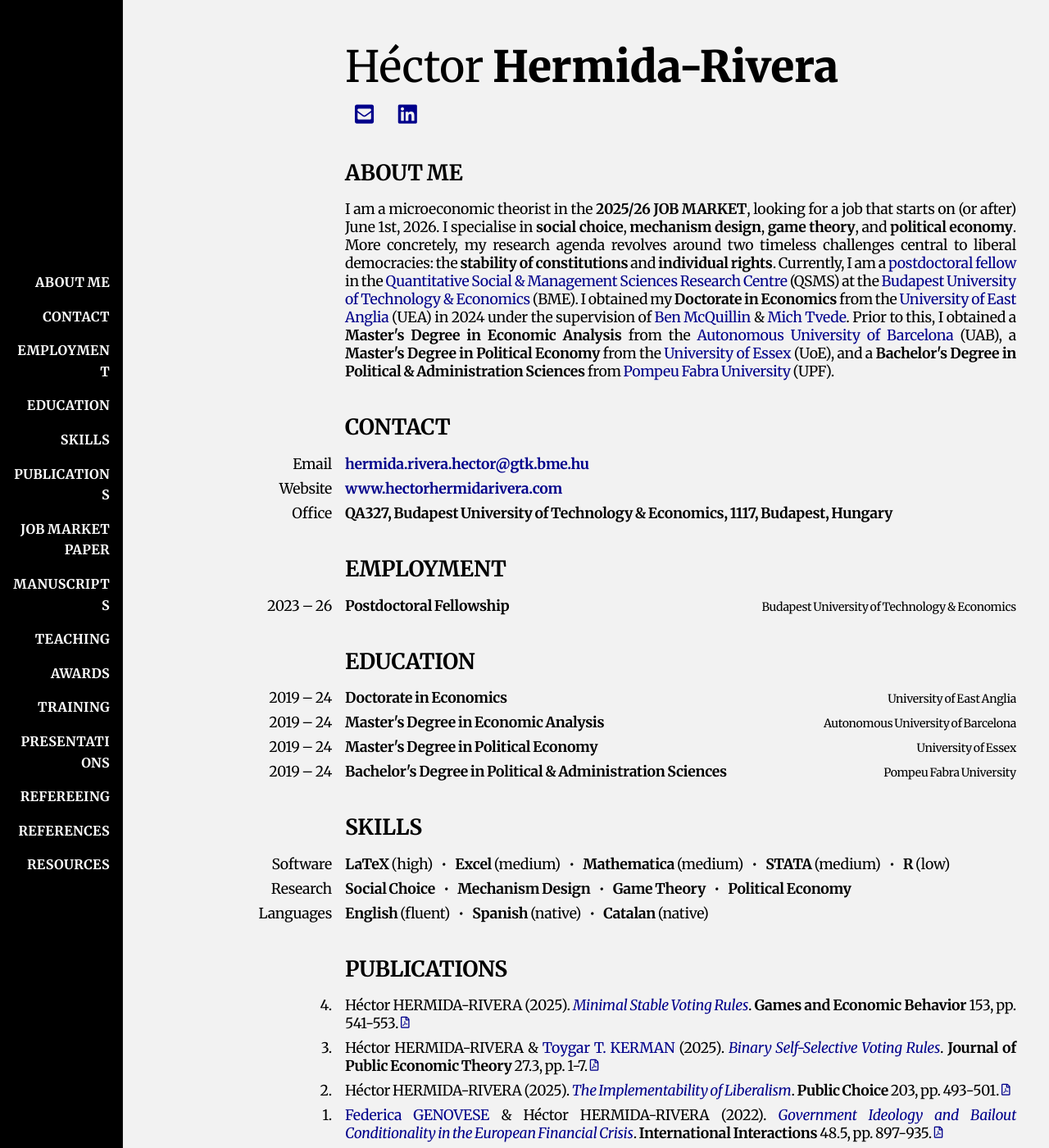
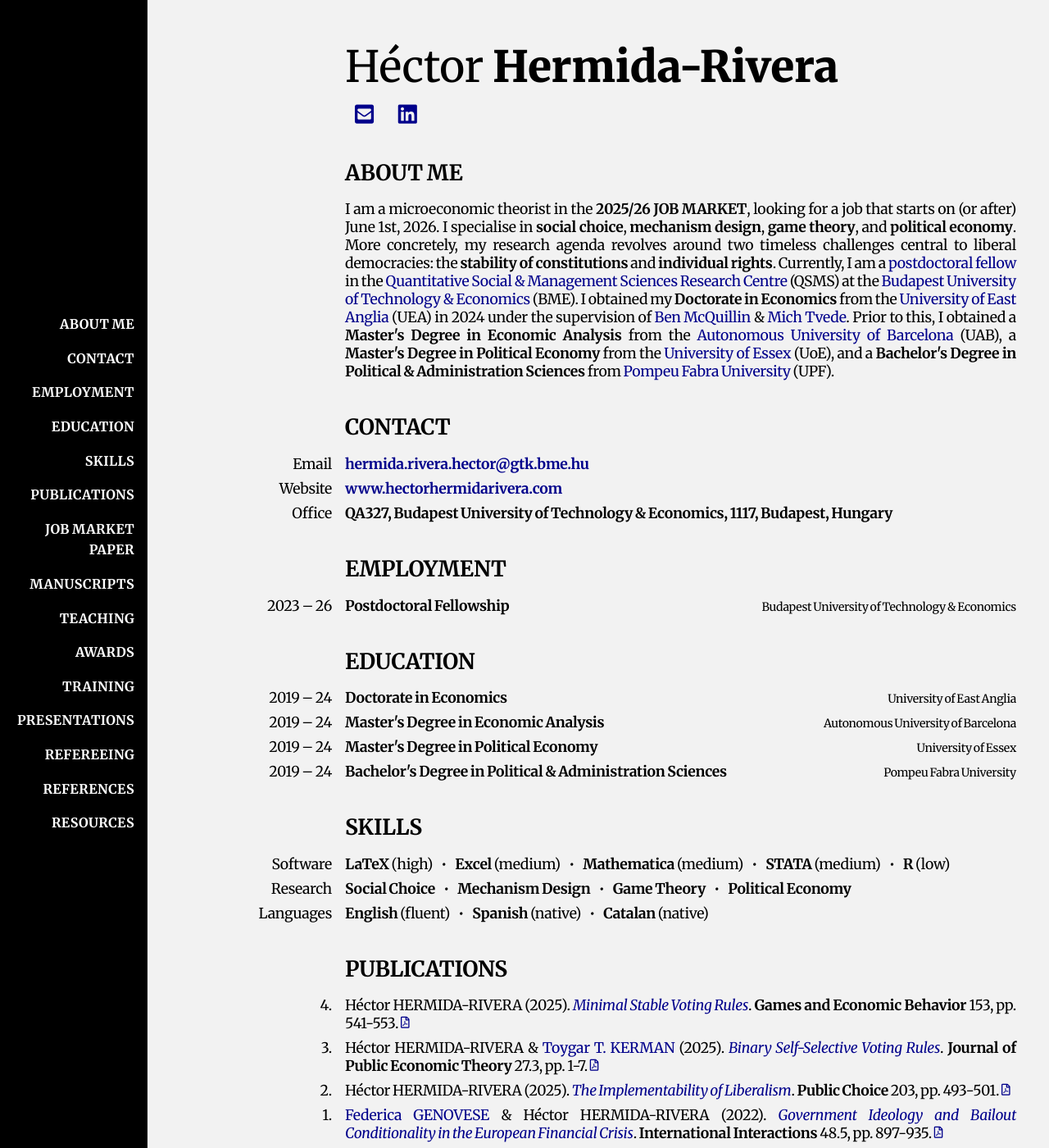
Before and after one commit to HectorHermidaRivera/hectorhermidarivera.github.io, a Jekyll site: the page built from index.md, in a window 1280 px wide and 1400 px high. Shown: the whole window at 82% size. Built offline with Jekyll 4.4.1, drawn with Linux system fonts in a browser that asks for light colours; a style sheet for code colours, icons or effects is not loaded.

Commit message:
Update default.html

```diff
--- a/_layouts/default.html
+++ b/_layouts/default.html
@@ -35,7 +35,7 @@
       position: fixed;
       top: 0;
       left: 0;
-      width: 150px;
+      width: 180px;
       height: 100%;
       background: #000000;
       padding: 25px 15px;
```
